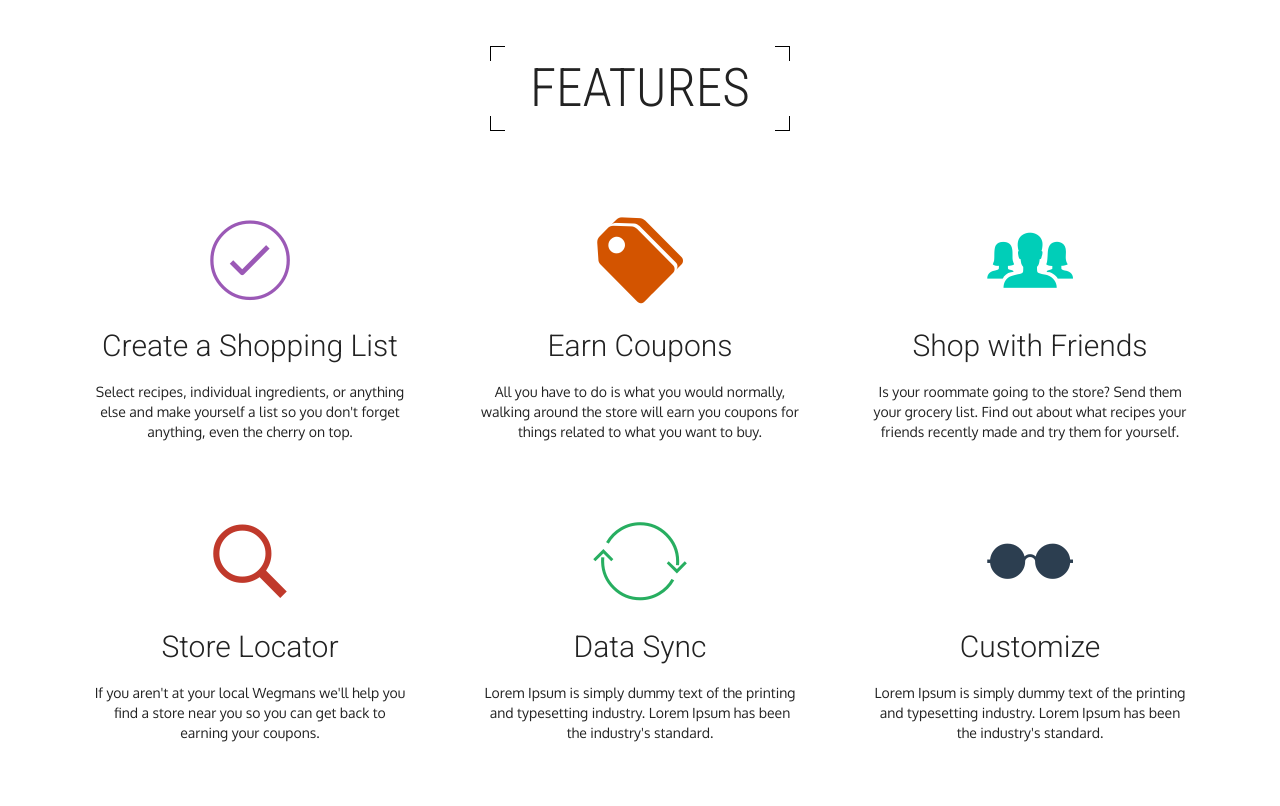
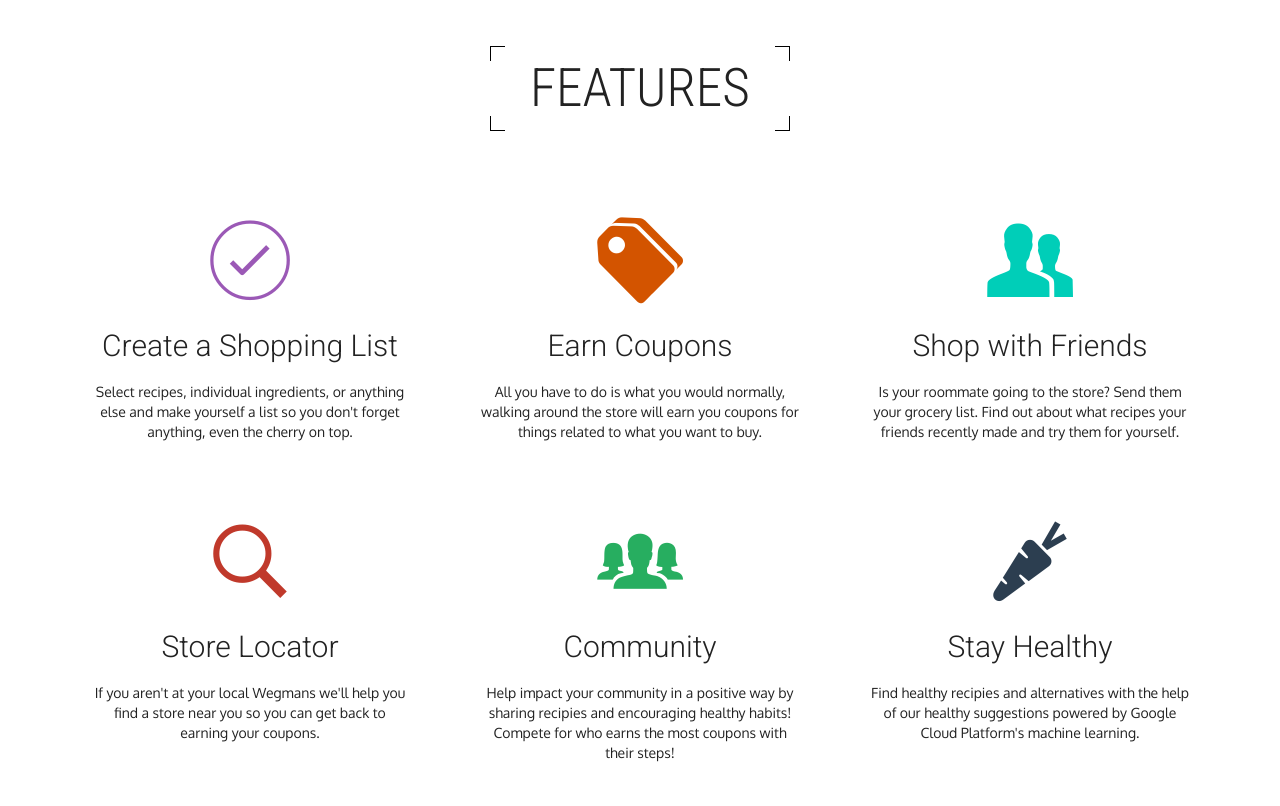
Before and after one commit to blackpan2/step2save, a plain HTML site: page docs/HTML/index.html in a window 1280 px wide. Shown: the part 714-1520 px from the top of the page. Drawn offline with Linux system fonts and the light colour scheme; files whose address does not match are found by name.

Commit message:
More webz

```diff
--- a/docs/HTML/index.html
+++ b/docs/HTML/index.html
@@ -125,7 +125,7 @@
 				</div>
 				<div class="col-sm-6 col-md-4">
 					<div class="feature-box wow animated flipInX" data-wow-delay="0.3s">
-						<i class="ion-ios-people" style="color:#00ceb8;"></i>
+						<i class="ion-person-stalker" style="color:#00ceb8;"></i>
 						<h2>Shop with Friends</h2>
 						<p>Is your roommate going to the store? Send them your grocery list. Find out about what recipes your friends recently made and try them for yourself.</p>
 					</div>
@@ -139,16 +139,16 @@
 				</div>
 				<div class="col-sm-6 col-md-4">
 					<div class="feature-box wow animated flipInX" data-wow-delay="0.6s">
-						<i class="ion-ios-loop" style="color:#27ae60;"></i>
-						<h2>Data Sync</h2>
-						<p>Lorem Ipsum is simply dummy text of the printing and typesetting industry. Lorem Ipsum has been the industry's standard.</p>
+						<i class="ion-ios-people" style="color:#27ae60;"></i>
+						<h2>Community</h2>
+						<p>Help impact your community in a positive way by sharing recipies and encouraging healthy habits! Compete for who earns the most coupons with their steps!</p>
 					</div>
 				</div>
 				<div class="col-sm-6 col-md-4">
 					<div class="feature-box wow animated flipInX" data-wow-delay="0.6s">
-						<i class="ion-ios-glasses" style="color:#2c3e50;"></i>
-						<h2>Customize</h2>
-						<p>Lorem Ipsum is simply dummy text of the printing and typesetting industry. Lorem Ipsum has been the industry's standard.</p>
+						<i class="ion-ios-nutrition" style="color:#2c3e50;"></i>
+						<h2>Stay Healthy</h2>
+						<p>Find healthy recipies and alternatives with the help of our healthy suggestions powered by Google Cloud Platform's machine learning.</p>
 					</div>
 				</div>
 			</section>
```
